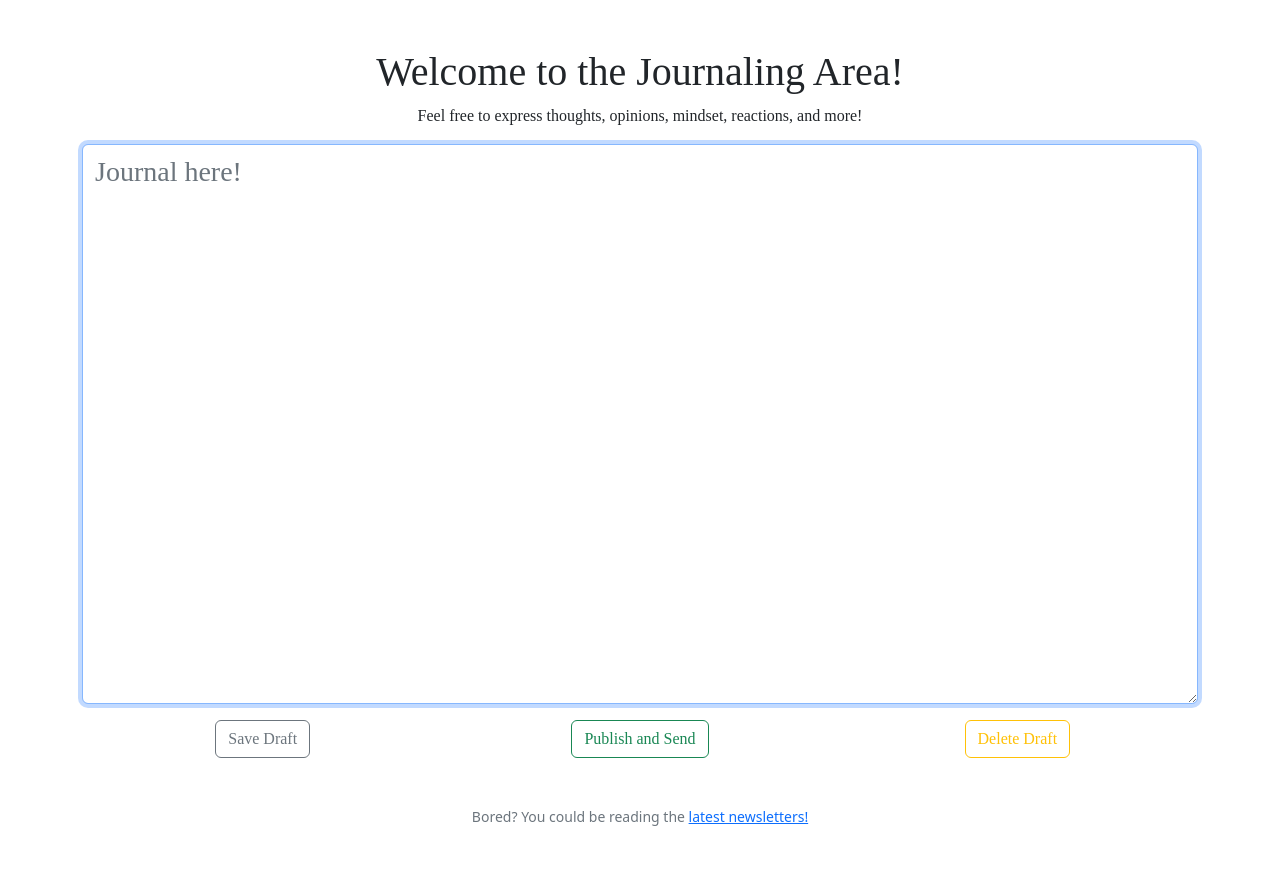
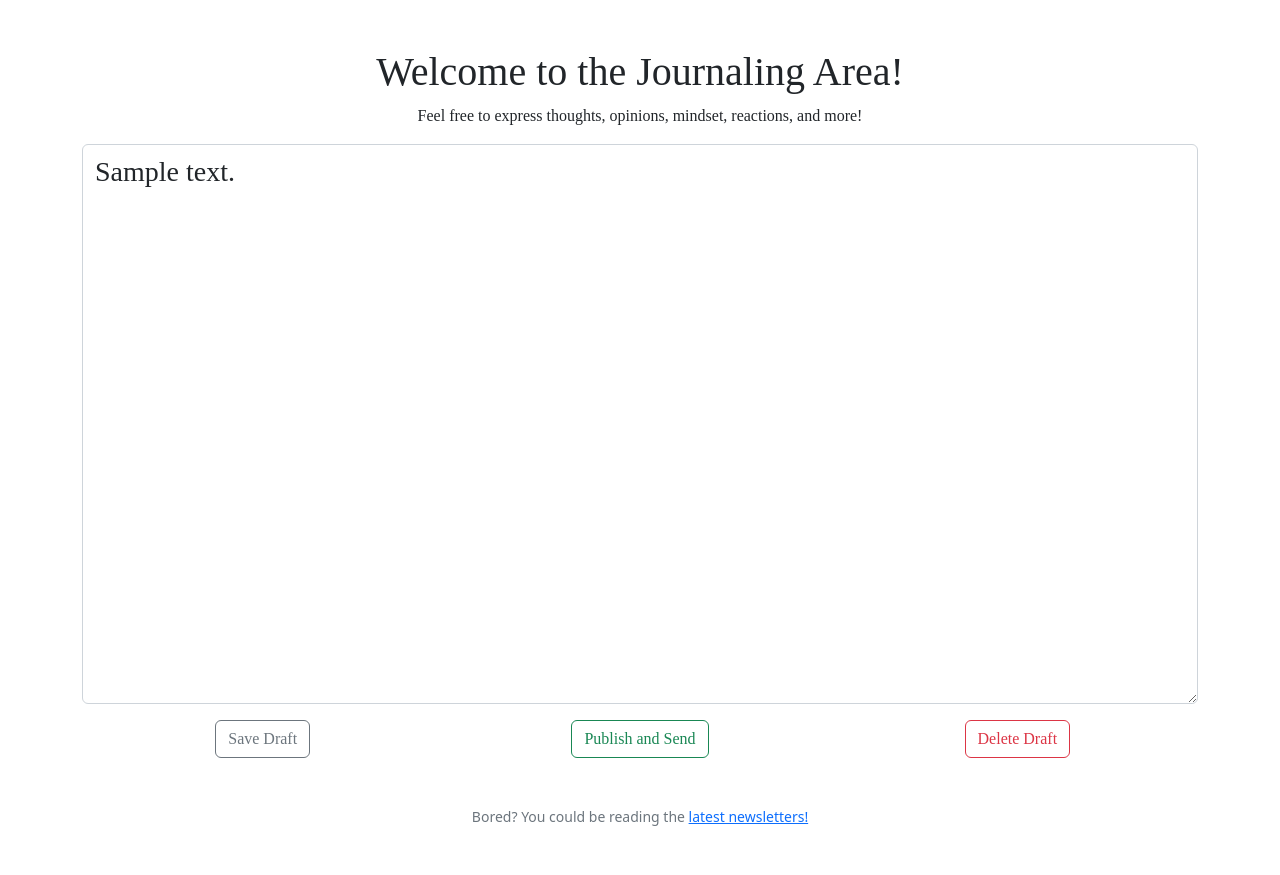
Before and after one commit to shininglegend/shininglegend.github.io, a Flask app: page /journals/1 in a window 1280 px wide. Shown: the part 76-951 px from the top of the page. Run offline with Flask 2, Linux system fonts and the light colour scheme; the visitor is signed in with stand-in values (Sample User, id 1); tables that the repository leaves empty hold one stand-in row (values such as "Sample post").

Commit message:
Added most of the journaling backend

```diff
--- a/app.py
+++ b/app.py
@@ -14,7 +14,7 @@ from helpers.user_management import *
 # import the app/db in order to avoid circular imports
 from init import app
 
-
+# May have stolen this function from the finance pset:)
 @app.after_request
 def after_request(response):
     """Ensure responses aren't cached"""
@@ -29,7 +29,7 @@ def after_request(response):
 def contact_us():
     return render_template("contact-us.html")
 
-
+# Handle cool 404 errors
 @app.errorhandler(404)
 def page_not_found(error):
     return render_template('page_not_found.html'), 404
--- a/helpers/helpers.py
+++ b/helpers/helpers.py
@@ -1,7 +1,7 @@
 from flask import redirect, session, render_template
 from functools import wraps
 
-from init import app, db
+from init import db
 
 def login_required(f):
     # Decorate routes to require login.
--- a/helpers/journal_pages.py
+++ b/helpers/journal_pages.py
@@ -19,24 +19,59 @@ def index():
     return render_template("index.html")
 
 # TODO: Journalling page
-@app.route("/journal", methods=["GET", "POST"])
+@app.route("/journal")
 @login_required
 def journal():
-    if request.method == "POST":
-        # Save the entry
-        pass
     # Make a new journal
-    else:
-        #journal_id = db.execute("INSERT INTO journals (user_id) VALUES (?)", session.get("user_id"))
-        return redirect(url_for('journals', post_id = 1))
+    journal_id = db.execute("INSERT INTO journals (user_id) VALUES (?)", session.get("user_id"))
+    # Send them to that journal
+    return redirect(url_for('journals', post_id = journal_id))
 
-# TODO: Review an individual Journal's page
+# Review an individual Journal's page
 @app.route("/journals/<int:post_id>", methods=["GET", "POST"])
 @login_required
 def journals(post_id):
-    # If this is a new request
     if request.method == "GET":
-        return render_template("journal.html", post_id=post_id)
+        # Check if the post belongs to them
+        content = db.execute("SELECT content FROM journals WHERE id=? AND user_id=?", post_id, session["user_id"])
+        # If that one doesn't exist, there won't be a match in the database.
+        if not content:
+            # Send them to a blank slate by redirecting them to /journal
+            return redirect('/journal')
+        # Otherwise, send them either a prefilled one (if there is one) or the blank one
+        content = content[0]['content']
+        return render_template("journal.html", post_id = post_id, content = content)
     # Otherwise, save the entry.
     else:
-        return apology("Not done yet.", 404)
+        form_button_name = 'submit_button'
+
+        # Check if there is already one saved with that ID and user
+        draft = db.execute("SELECT * FROM journals WHERE id=? AND user_id=?", post_id, session["user_id"])
+        # If that one doesn't exist, there won't be a match in the database.
+        if not draft:
+            # They somehow went to one that they don't own or doesn't exist.
+            return redirect('/journal')
+        content = request.form['journal']
+
+        # Save a draft in the database
+        if request.form[form_button_name] == "saveDraft":
+            # Save the draft
+            db.execute("UPDATE journals SET content=?, submitted=0 WHERE id=? AND user_id=?", content, post_id, session['user_id'])
+            return render_template("journal.html", post_id = post_id, content = content, response = "Successfully saved your draft.")
+
+        # "Submit" the draft.
+        elif request.form[form_button_name] == "pubAndSend":
+            # Submit it to the database
+            db.execute("UPDATE journals SET content=?, submitted=1 WHERE id=? AND user_id=?", content, post_id, session['user_id'])
+            # TODO: Add automatic email notifications (after the class perhaps)
+            return render_template("journal.html", post_id = post_id, content = content, response = "Successfully submitted!")
+
+        elif request.form[form_button_name] == "deleteDraft":
+            # Delete the draft
+            db.execute("DELETE FROM journals WHERE id=? AND user_id=?", post_id, session['user_id'])
+            # FIXME: Confirmation? Logs?
+            return redirect("/")
+
+        else:
+            # If they modified the html or smthg, send them to rickroll as punishment.
+            return redirect("https://www.youtube.com/watch?v=dQw4w9WgXcQ")
--- a/static/styles.css
+++ b/static/styles.css
@@ -41,8 +41,13 @@ nav .navbar-brand {
 }
 
 /* Error text */
-.error  {
+.error {
     color:red;
+}
+
+/* Response text */
+.response {
+    color:grey;
 }
 
 /* Styling borrowed from birthday's pset css */
--- a/tables.sql
+++ b/tables.sql
@@ -22,8 +22,9 @@ CREATE TABLE IF NOT EXISTS journals (
         resp_id INTEGER,
         content TEXT,
         response TEXT,
-        time_subm TIMESTAMP DEFAULT CURRENT_TIMESTAMP NOT NULL,
+        time_crte TIMESTAMP DEFAULT CURRENT_TIMESTAMP NOT NULL,
         time_resp TIMESTAMP,
+        submitted BOOLEAN DEFAULT 0,
         FOREIGN KEY (user_id) REFERENCES users(id),
         FOREIGN KEY (resp_id) REFERENCES users(id)
 );
--- a/templates/journal.html
+++ b/templates/journal.html
@@ -8,23 +8,26 @@
     <div class="journal-area">
         <h1>Welcome to the Journaling Area!</h1>
         <p>Feel free to express thoughts, opinions, mindset, reactions, and more!</p>
+        {% if response %}
+            <p class="response">{{ response }}</p>
+        {% endif %}
         <!-- input field with multiple lines. Perhaps a scrollbar?-->
-        <form action="/journal" method="post">
+        <form action={{ "/journals/" ~ post_id }} method="post">
             <div class="container">
                 <div class="mb-3">
                     <label for="journal" aria-describedby="journal" class="visually-hidden">Journal here!</label>
-                    <textarea autocomplete="off" autofocus aria-label="Journal" class="form-control journal fs-3" placeholder="Journal here!" id="journal" name="journal" rows=13 required>{{ content }}</textarea>
+                    <textarea autocomplete="off" aria-label="Journal" class="form-control journal fs-3" placeholder="Journal here!" id="journal" name="journal" rows=13>{% if content %}{{ content }}{% endif %}</textarea>
                 </div>
                 <!-- Save Draft, Publish, Delete Draft Buttons -->
                 <div class="row g-3">
                     <div class="col-lg">
-                        <button class="btn btn-outline-secondary">Save Draft</button>
+                        <button class="btn btn-outline-secondary" name="submit_button" value="saveDraft" type="submit">Save Draft</button>
                     </div>
                     <div class="col-lg">
-                        <button class="btn btn-outline-success">Publish and Send</button>
+                        <button class="btn btn-outline-success" name="submit_button" value="pubAndSend" type="submit">Publish and Send</button>
                     </div>
                     <div class="col-lg">
-                        <button class="btn btn-outline-warning">Delete Draft</button>
+                        <button class="btn btn-outline-danger" name="submit_button" value="deleteDraft" type="submit">Delete Draft</button>
                     </div>
                 </div>
             </div>
```
Also changed, not shown: 1 other file.
